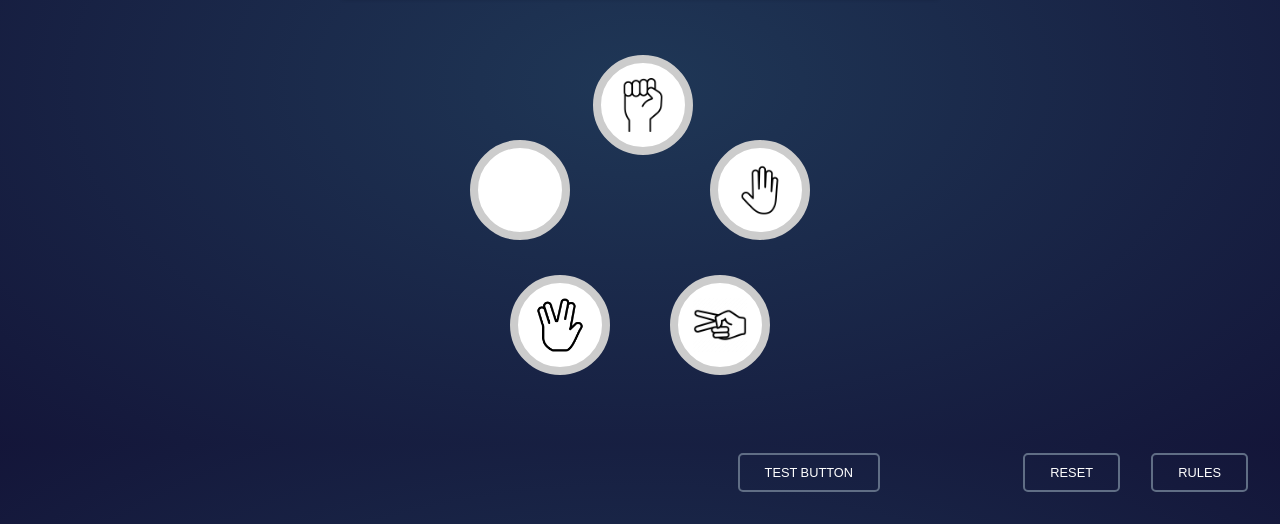
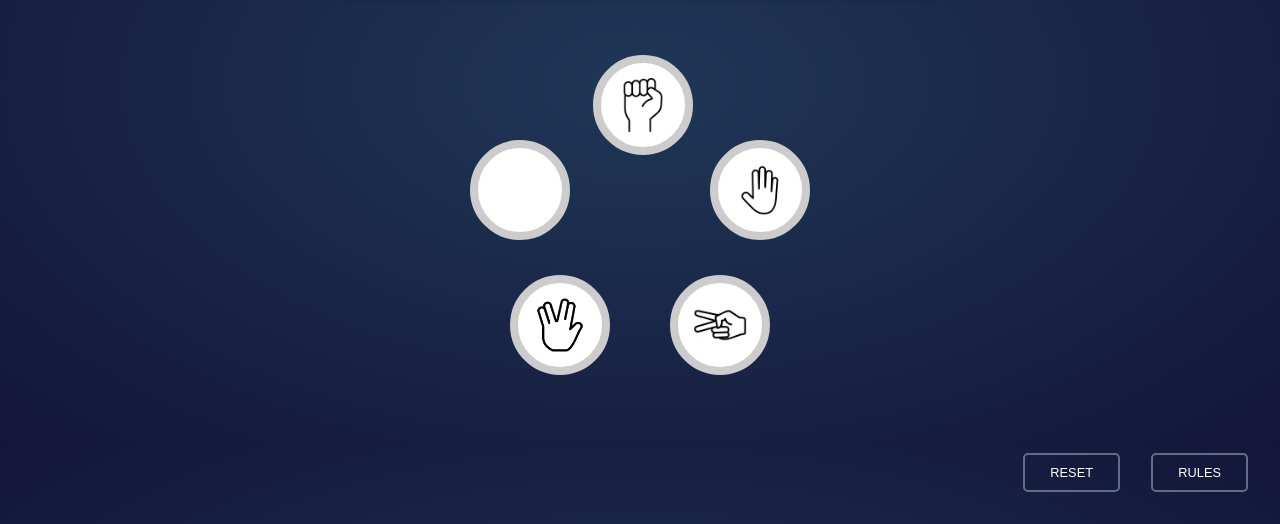
Before and after one commit to Leo40/rock-paper-scissors, a plain HTML site: page index.html in a window 1280 px wide. Shown: the part 276-800 px from the top of the page. Drawn offline with Linux system fonts and the light colour scheme.

Commit message:
Remove test button

```diff
--- a/index.html
+++ b/index.html
@@ -80,7 +80,6 @@
         </div>
         <button class="reset-btn">Reset</button>
         <button class="rules-btn">Rules</button>
-        <button class="test-btn">Test Button</button>
         <div class="modal">
             <div class="modal-content">
                 <header class="modal-header">
```
